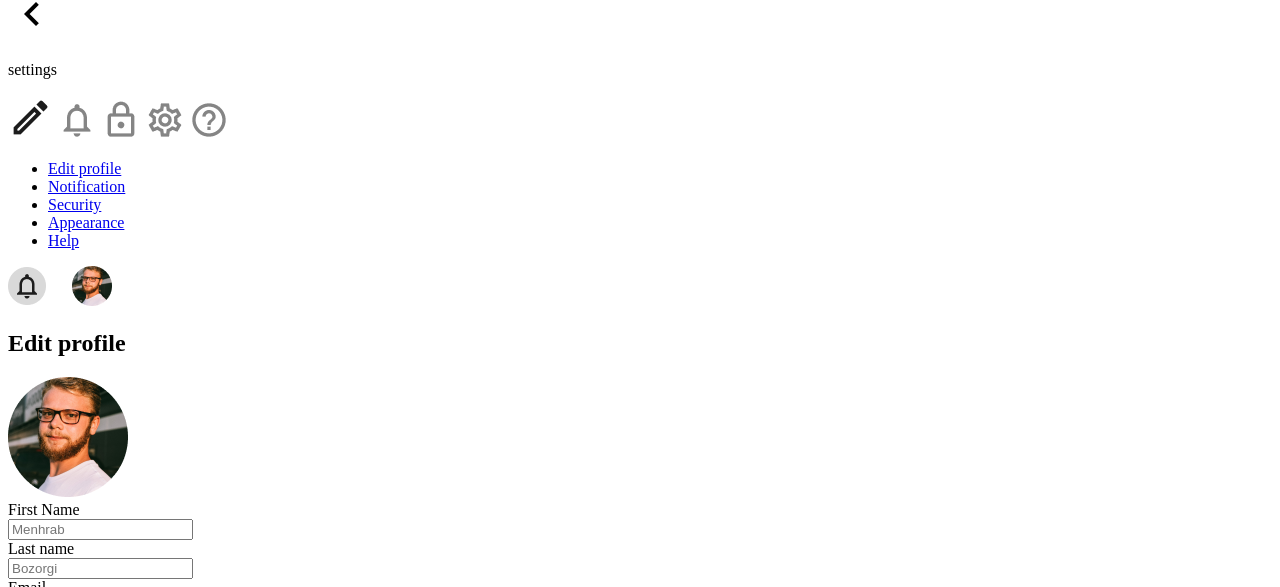
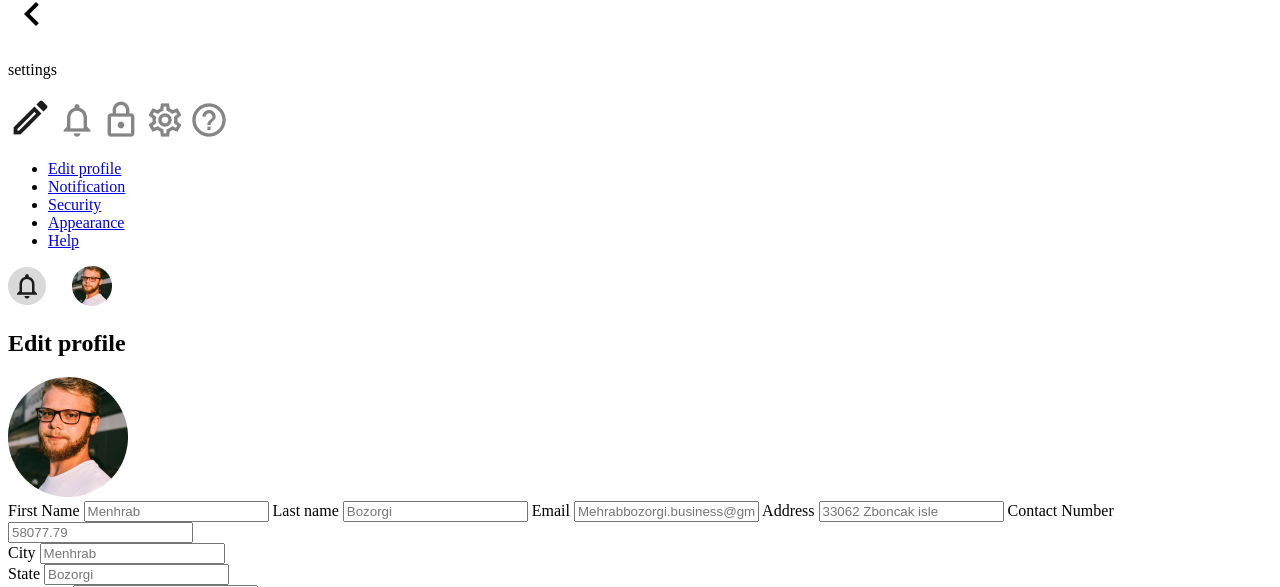
Before and after one commit to Rivera30/Laboratorio1, a plain HTML site: page Laboratorio 1/index.html in a window 1280 px wide. Shown: the part 213-800 px from the top of the page. Drawn offline with Linux system fonts and the light colour scheme.

Commit message:
Modificacion del HTML
Cambio de los errores

```diff
--- a/Laboratorio 1/index.html
+++ b/Laboratorio 1/index.html
@@ -43,9 +43,9 @@
             </div>
           </section>
           <section>
-            <di>
+            <div>
               <img src="Imagenes/profile1.png" alt="">
-            </di>
+            </div>
             <div>
               <h1>Edit profile</h1>
               <img src="Imagenes/unsplash_C8Ta0gwPbQg.png" alt="">
@@ -53,19 +53,19 @@
             <div>
               <form>
                 <div>
-                  <label for="text">First Name</label> <br>
-                    <input type="text" name="name" id="name" placeholder="Menhrab" required> <br>
-                  <label for="text">Last name</label> <br>
-                    <input type="text" name="last-name" id="last-name" placeholder="Bozorgi" required> <br>
-                  <label for="text">Email</label> <br>
-                    <input type="email" name="email" id="email" placeholder="Mehrabbozorgi.business@gmail.com" required> <br>
-                  <label for="text">Address</label> <br>
-                    <input type="text" name="address" id="address" placeholder="33062 Zboncak isle" required> <br>
-                  <label for="text">Contact Number</label> <br>
-                    <input type="text" name="contact" id="contact" placeholder="58077.79" required> <br>
+                  <label for="text">First Name</label>
+                    <input type="text" name="name" id="name" placeholder="Menhrab" required>
+                  <label for="text">Last name</label>
+                    <input type="text" name="last-name" id="last-name" placeholder="Bozorgi" required>
+                  <label for="text">Email</label>
+                    <input type="email" name="email" id="email" placeholder="Mehrabbozorgi.business@gmail.com" required>
+                  <label for="text">Address</label>
+                    <input type="text" name="address" id="address" placeholder="33062 Zboncak isle" required>
+                  <label for="text">Contact Number</label>
+                    <input type="text" name="contact" id="contact" placeholder="58077.79" required>
                 </div>
                 <div>
-                  <label for="text">City</label> <br>
+                  <label for="text">City</label>
                     <input list="editors" name="city" id="city" placeholder="Menhrab">
                     <datalist id="editors">
                     <option value="Amsterdam">
@@ -74,7 +74,7 @@
                     <option value="Beirut">
                 </div>
                 <div>
-                  <label for="text">State</label> <br>
+                  <label for="text">State</label>
                     <input list="edit" name="state" id="state" placeholder="Bozorgi">
                     <datalist id="edit">
                     <option value="Friesland">
@@ -83,10 +83,9 @@
                     <option value="Libano">
                 </div>
                 <div>
-                  <label for="text">Password</label> <br>
+                  <label for="text">Password</label>
                       <input type="text" name="password" id="password" placeholder="sbdfbnd65sfdvb s" required>
                 </div>
-                <br/>
                 <div>
                   <input type="reset" value="Cancel" />
                   <input type="submit" value="Save" />
```
